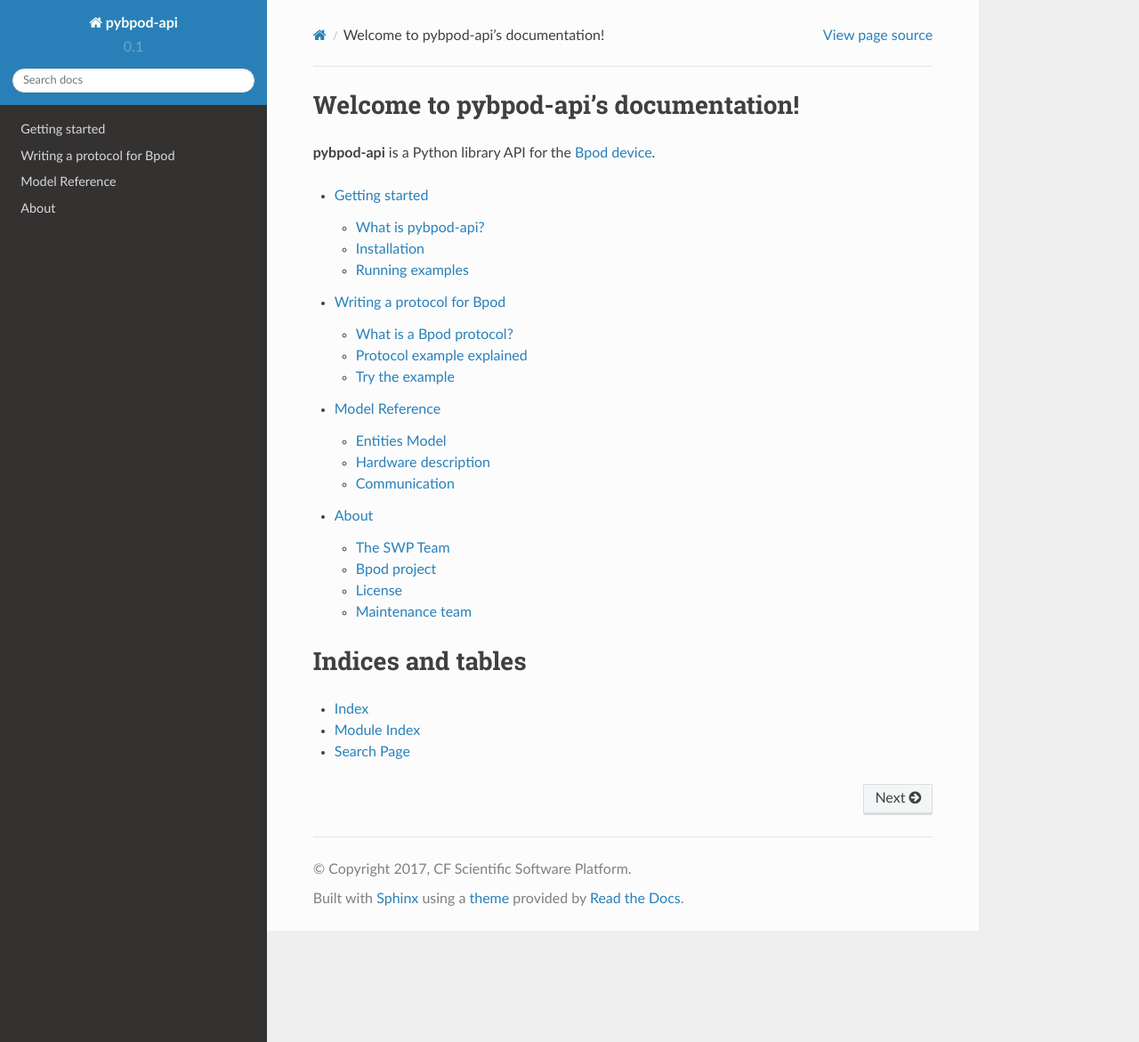
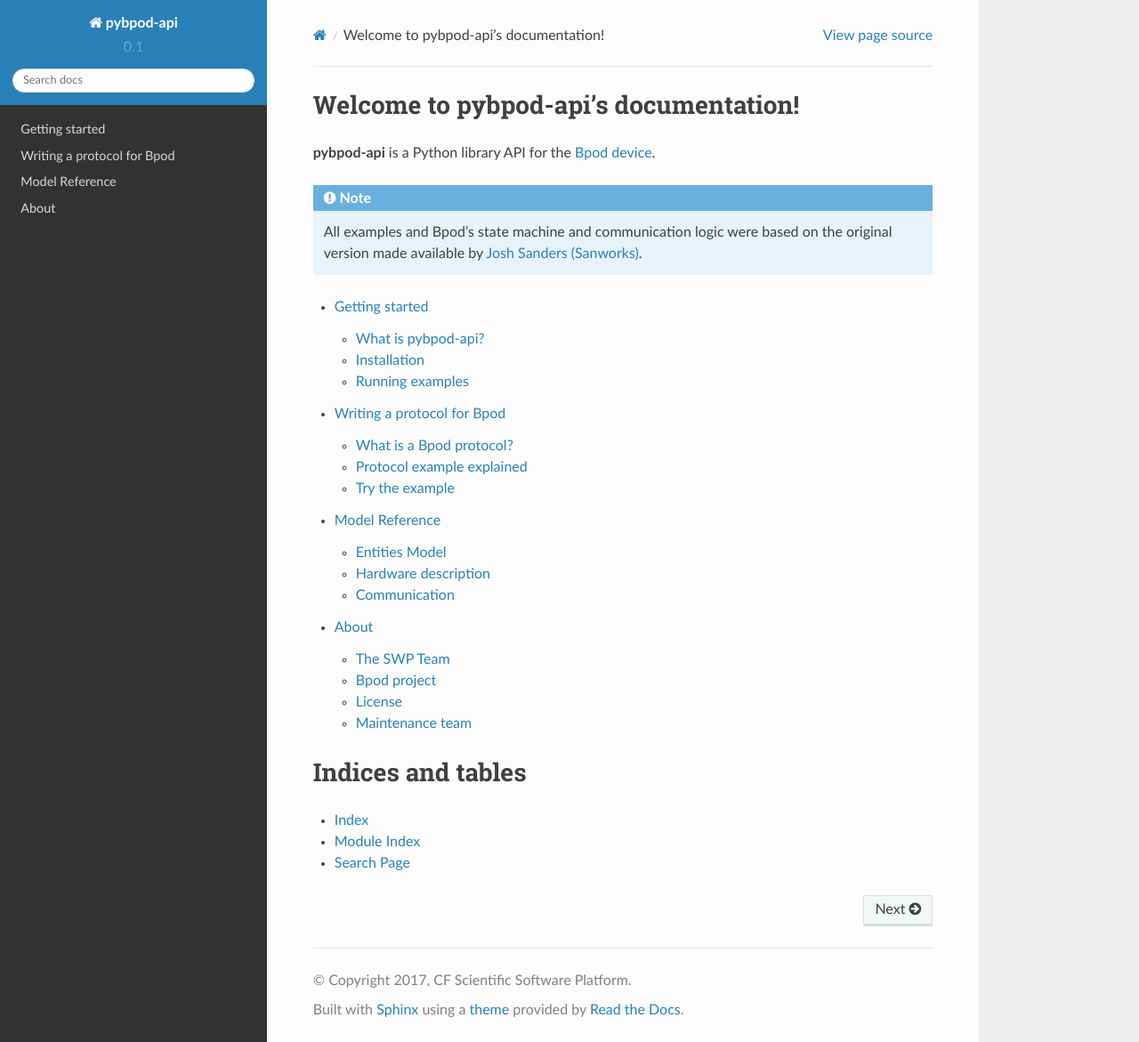
Before and after one commit to pybpod/pybpod-api, a Sphinx documentation site: the page built from docs/source/index.rst, in a window 1280 px wide and 1171 px high. Shown: the whole window at 89% size. Built offline with Sphinx 7.4.7 and the Read the Docs theme 2.0.0, drawn with Linux system fonts in a browser that asks for light colours.

Commit message:
Explicitly refer to previous work on front page

```diff
--- a/docs/source/about/about.rst
+++ b/docs/source/about/about.rst
@@ -18,7 +18,7 @@ Bpod project
 ============
 **pybpod-api** is a python port of the `Bpod Matlab project <https://github.com/sanworks/Bpod>`_.
 
-All examples and Bpod's state machine and communication logic were based on the original version made available by `Josh Sanders <https://github.com/sanworks>`_.
+All examples and Bpod's state machine and communication logic were based on the original version made available by `Josh Sanders (Sanworks) <https://github.com/sanworks>`_.
 
 License
 =======
--- a/docs/source/index.rst
+++ b/docs/source/index.rst
@@ -7,6 +7,10 @@ Welcome to pybpod-api's documentation!
 ======================================
 
 **pybpod-api** is a Python library API for the `Bpod device <https://sanworks.io/shop/viewproduct?productID=1011>`_.
+
+.. note::
+
+   All examples and Bpod's state machine and communication logic were based on the original version made available by `Josh Sanders (Sanworks) <https://github.com/sanworks>`_.
 
 .. toctree::
    :maxdepth: 2
```
